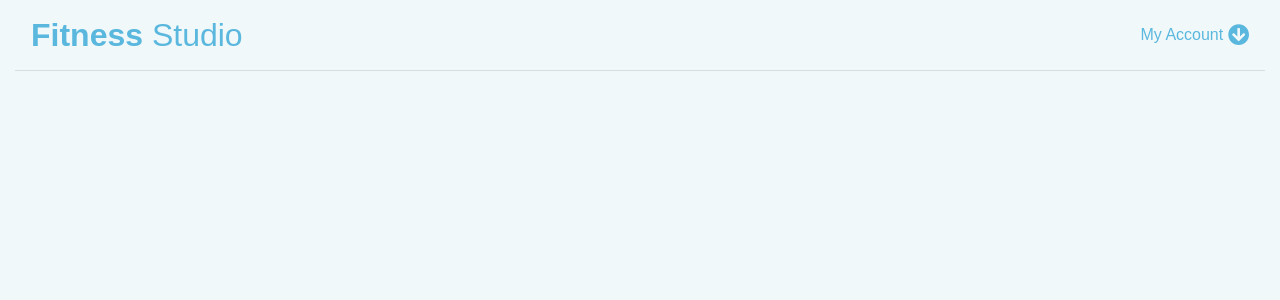
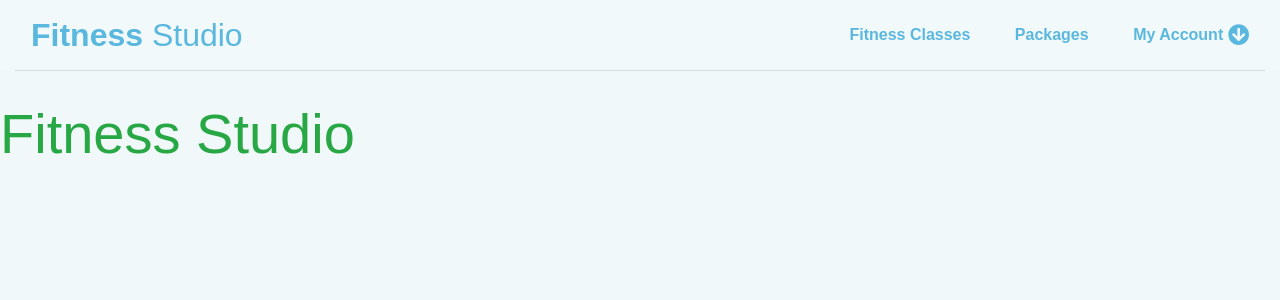
Before and after one commit to Code-Institute-Submissions/marcin-kli-MS4_MayResub, a Django app: page / in a window 1280 px wide. Shown: the top 300 px of the page. Run offline with Django 3.2, Linux system fonts and the light colour scheme; some libraries are stand-ins or nearby versions.

Commit message:
add new list items to navbar and styles to base.css

```diff
--- a/fitness_studio/urls.py
+++ b/fitness_studio/urls.py
@@ -15,9 +15,11 @@ Including another URLconf
 """
 from django.contrib import admin
 from django.urls import path, include
+from django.conf import settings
+from django.conf.urls.static import static
 
 urlpatterns = [
     path('admin/', admin.site.urls),
     path('accounts/', include('allauth.urls')),
     path('', include('home.urls')),
-]
+] + static(settings.MEDIA_URL, document_root=settings.MEDIA_ROOT)
--- a/home/templates/home/index.html
+++ b/home/templates/home/index.html
@@ -2,5 +2,5 @@
 {% load static %}
 
 {% block content %}
-    <h1 class="display-4 text-success">Fitness Studio</h1>
+    <h1 class="display-4 text-success header-container">Fitness Studio</h1>
 {% endblock %}
--- a/static/css/base.css
+++ b/static/css/base.css
@@ -19,10 +19,37 @@ body {
 }
 
 /* navbar */
-.nav-color{
-    background-color: #f1f8f9;
+.nav-color, .dropdown-item{
+    background-color: #f2f9fa;
+    font-weight: 600;
 }
 
 .nav-color a{
     color: #5ab7de;
 }
+
+.nav-color li a:hover, .dropdown-item a:hover{
+    background-color: #f2f9fa;
+    color: #000000;
+}
+
+.dropdown-menu{
+    background-color: #f2f9fa;
+}
+
+/* -------------------------------- Media Queries */
+
+/* Slightly larger container on xl screens */
+@media (min-width: 1200px) {
+  .container {
+    max-width: 80%;
+  }
+}
+
+/* fixed top navbar only on medium and up */
+@media (min-width: 992px) {
+
+    .header-container {
+        padding-top: 100px;
+    }
+}
--- a/templates/base.html
+++ b/templates/base.html
@@ -15,6 +15,7 @@
 
     {% block corecss %}
          <link rel="stylesheet" href="https://stackpath.bootstrapcdn.com/bootstrap/4.4.1/css/bootstrap.min.css" integrity="sha384-Vkoo8x4CGsO3+Hhxv8T/Q5PaXtkKtu6ug5TOeNV6gBiFeWPGFN9MuhOf23Q9Ifjh" crossorigin="anonymous">
+         <link rel="https://fonts.googleapis.com/css?family=Heebo&display=swap" rel="stylesheet">
          <link rel="stylesheet" href="{% static 'css/base.css' %}" class="stylesheet">
     {% endblock %}
 
@@ -35,7 +36,7 @@
   </head>
   <body>
      <header class="container-fluid fixed-top">
-        <div id="topnav" class="row nav-color py-lg-2 sm-12 d-lg-flex">
+        <div id="topnav" class="row nav-color py-lg-2 d-none d-lg-flex">
             <div class="col-12 col-lg-4 my-auto py-1 py-lg-0 text-center text-lg-left">
                 <a href="{% url 'home' %}" class="nav-link main-logo-link">
                     <h2 class="logo-font text-black my-0"><strong>Fitness</strong> Studio</h2>
@@ -43,6 +44,12 @@
             </div>
             <div class="col-12 col-lg-8 my-auto py-1 py-lg-0">
                 <ul class="list-inline list-unstyled text-center text-lg-right my-0">
+                    <li class="list-inline-item">
+                        <a href="" class="nav-link">Fitness Classes</a>
+                    </li>
+                    <li class="list-inline-item">
+                        <a href="" class="nav-link">Packages</a>
+                    </li>
                     <li class="list-inline-item dropdown">
                         <a class="nav-link" href="#" id="user-options" data-toggle="dropdown" aria-haspopup="true" aria-expanded="false">
                             <div class="text-center">
```
